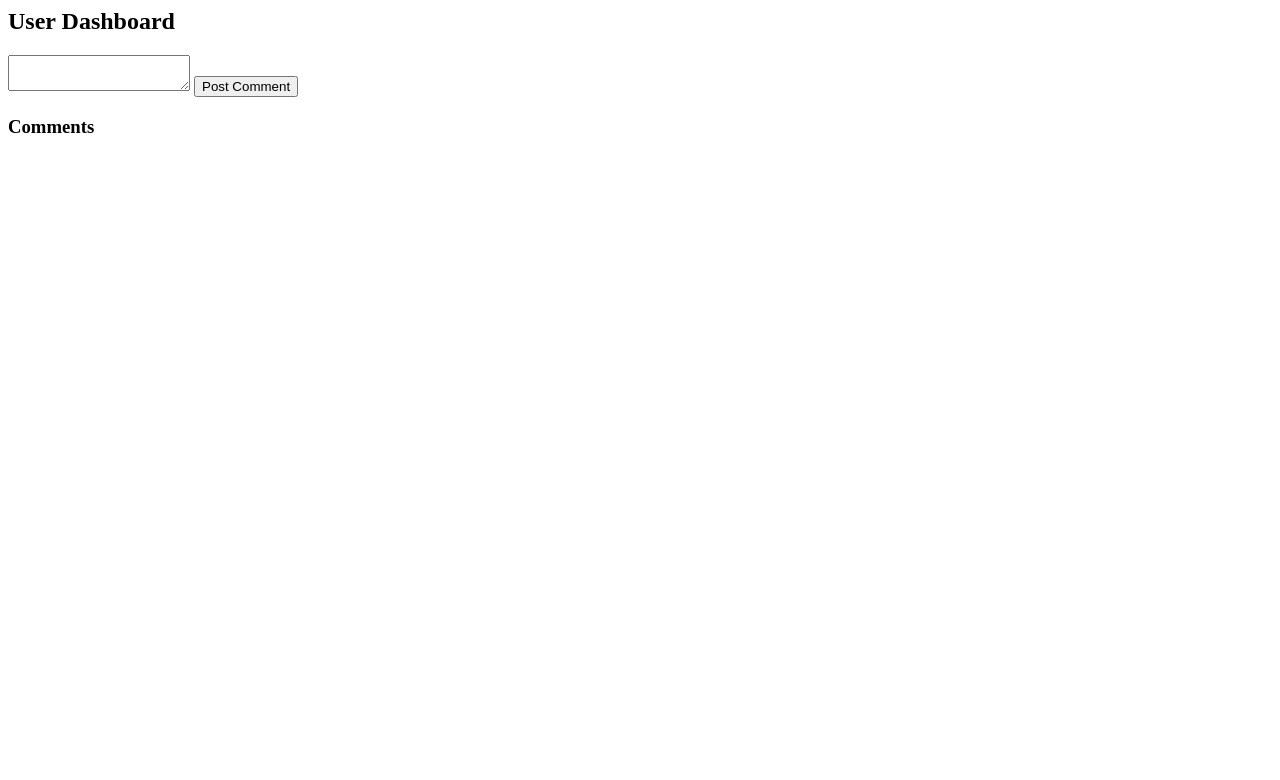
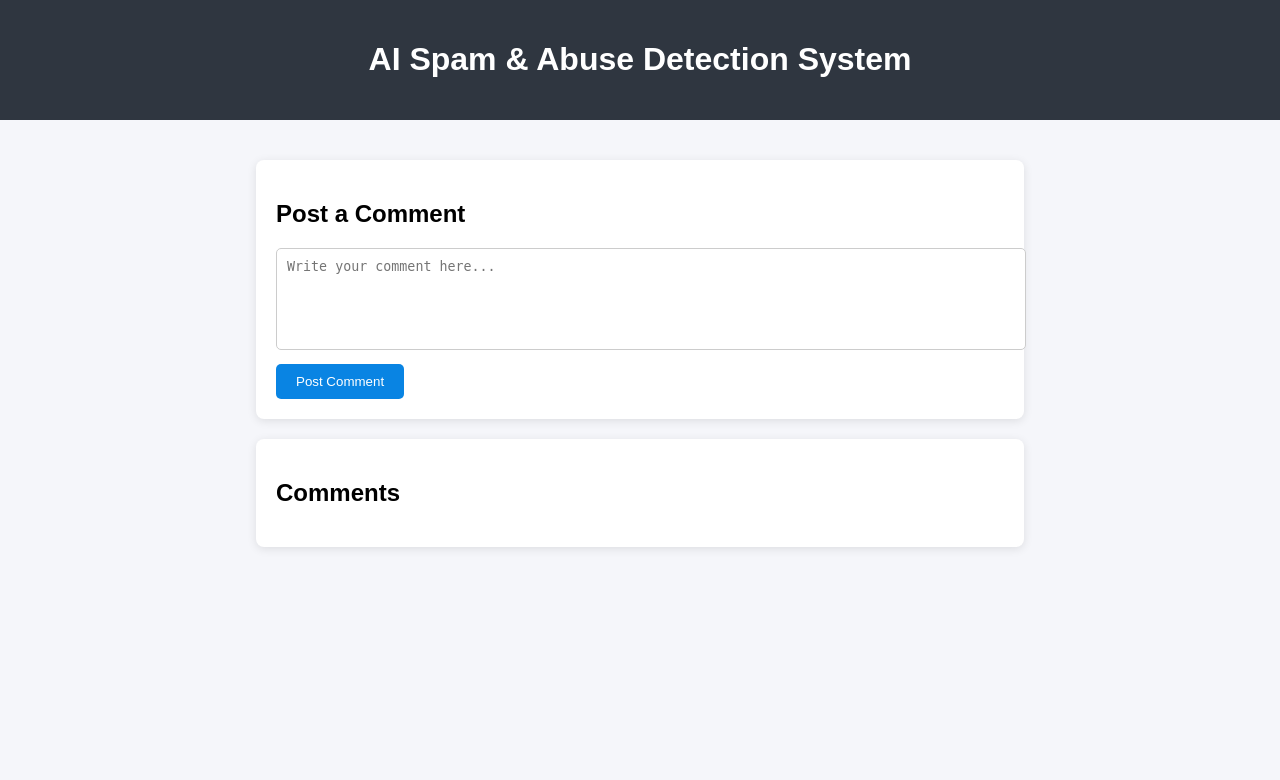
Before and after one commit to 30-beep/AI-Spam-Abuse-Detection-System, a Flask app: page /dashboard in a window 1280 px wide. Shown: the top 780 px of the page. Run offline with Flask 3, Linux system fonts and the light colour scheme.

Commit message:
Update dashboard.html

```diff
--- a/src/templates/dashboard.html
+++ b/src/templates/dashboard.html
@@ -1,12 +1,130 @@
-<h2>User Dashboard</h2>
+<!DOCTYPE html>
+<html>
+<head>
+
+<title>User Dashboard</title>
+
+<style>
+
+body{
+    font-family: Arial, sans-serif;
+    background:#f5f6fa;
+    margin:0;
+}
+
+.header{
+    background:#2f3640;
+    color:white;
+    padding:20px;
+    text-align:center;
+}
+
+.container{
+    width:60%;
+    margin:40px auto;
+}
+
+.card{
+    background:white;
+    padding:20px;
+    border-radius:8px;
+    box-shadow:0 2px 10px rgba(0,0,0,0.1);
+    margin-bottom:20px;
+}
+
+textarea{
+    width:100%;
+    height:80px;
+    padding:10px;
+    border:1px solid #ccc;
+    border-radius:5px;
+    resize:none;
+}
+
+button{
+    background:#0984e3;
+    color:white;
+    border:none;
+    padding:10px 20px;
+    margin-top:10px;
+    border-radius:5px;
+    cursor:pointer;
+}
+
+button:hover{
+    background:#74b9ff;
+}
+
+.comment{
+    padding:10px;
+    border-bottom:1px solid #eee;
+}
+
+.safe{
+    color:green;
+}
+
+.abuse{
+    color:red;
+}
+
+.spam{
+    color:orange;
+}
+
+</style>
+
+</head>
+
+<body>
+
+<div class="header">
+<h1>AI Spam & Abuse Detection System</h1>
+</div>
+
+<div class="container">
+
+<div class="card">
+
+<h2>Post a Comment</h2>
 
 <form action="/post_comment" method="POST">
-<textarea name="comment"></textarea>
+
+<textarea name="comment" placeholder="Write your comment here..."></textarea>
+
+<br>
+
 <button type="submit">Post Comment</button>
+
 </form>
 
-<h3>Comments</h3>
+</div>
+
+<div class="card">
+
+<h2>Comments</h2>
 
 {% for c in comments %}
-<p>{{c.text}} - Status: {{c.status}}</p>
+
+<div class="comment">
+
+<p>{{c.text}}</p>
+
+{% if c.status == "Safe" %}
+<span class="safe">✔ Safe</span>
+{% elif c.status == "Spam" %}
+<span class="spam">⚠ Spam Detected</span>
+{% else %}
+<span class="abuse">⚠ Abusive Content</span>
+{% endif %}
+
+</div>
+
 {% endfor %}
+
+</div>
+
+</div>
+
+</body>
+</html>
```
